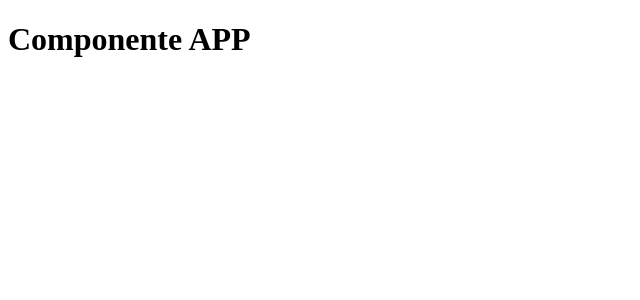
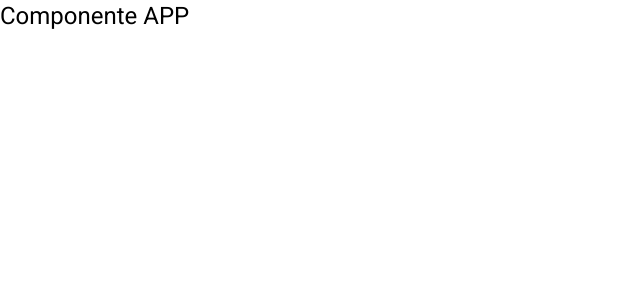
Before and after one commit to softwarefoundation/app-store-angular, an Angular app in the folder app-store-angular-web/: page / in a window 1280 px wide. Shown: the top 300 px of the page, without its empty margins (0-640 px from the left). Built offline with nearby package versions, Linux system fonts and the light colour scheme.

Commit message:
add angular/material

```diff
--- a/app-store-angular-web/angular.json
+++ b/app-store-angular-web/angular.json
@@ -51,6 +51,7 @@
               "src/assets"
             ],
             "styles": [
+              "./node_modules/@angular/material/prebuilt-themes/indigo-pink.css",
               "src/styles.css"
             ],
             "scripts": []
--- a/app-store-angular-web/package.json
+++ b/app-store-angular-web/package.json
@@ -12,10 +12,12 @@
   "private": true,
   "dependencies": {
     "@angular/animations": "~9.1.6",
+    "@angular/cdk": "^9.2.4",
     "@angular/common": "~9.1.6",
     "@angular/compiler": "~9.1.6",
     "@angular/core": "~9.1.6",
     "@angular/forms": "~9.1.6",
+    "@angular/material": "^9.2.4",
     "@angular/platform-browser": "~9.1.6",
     "@angular/platform-browser-dynamic": "~9.1.6",
     "@angular/router": "~9.1.6",
--- a/app-store-angular-web/src/app/app.module.ts
+++ b/app-store-angular-web/src/app/app.module.ts
@@ -3,6 +3,7 @@
 
 import { AppRoutingModule } from './app-routing.module';
 import { AppComponent } from './app.component';
+import { BrowserAnimationsModule } from '@angular/platform-browser/animations';
 
 @NgModule({
   declarations: [
@@ -10,7 +11,8 @@
   ],
   imports: [
     BrowserModule,
-    AppRoutingModule
+    AppRoutingModule,
+    BrowserAnimationsModule
   ],
   providers: [],
   bootstrap: [AppComponent]
--- a/app-store-angular-web/src/index.html
+++ b/app-store-angular-web/src/index.html
@@ -6,8 +6,10 @@
   <base href="/">
   <meta name="viewport" content="width=device-width, initial-scale=1">
   <link rel="icon" type="image/x-icon" href="favicon.ico">
+  <link href="https://fonts.googleapis.com/css?family=Roboto:300,400,500&display=swap" rel="stylesheet">
+  <link href="https://fonts.googleapis.com/icon?family=Material+Icons" rel="stylesheet">
 </head>
-<body>
+<body class="mat-typography">
   <app-root></app-root>
 </body>
 </html>
--- a/app-store-angular-web/src/styles.css
+++ b/app-store-angular-web/src/styles.css
@@ -1 +1,4 @@
 /* You can add global styles to this file, and also import other style files */
+
+html, body { height: 100%; }
+body { margin: 0; font-family: Roboto, "Helvetica Neue", sans-serif; }
```
